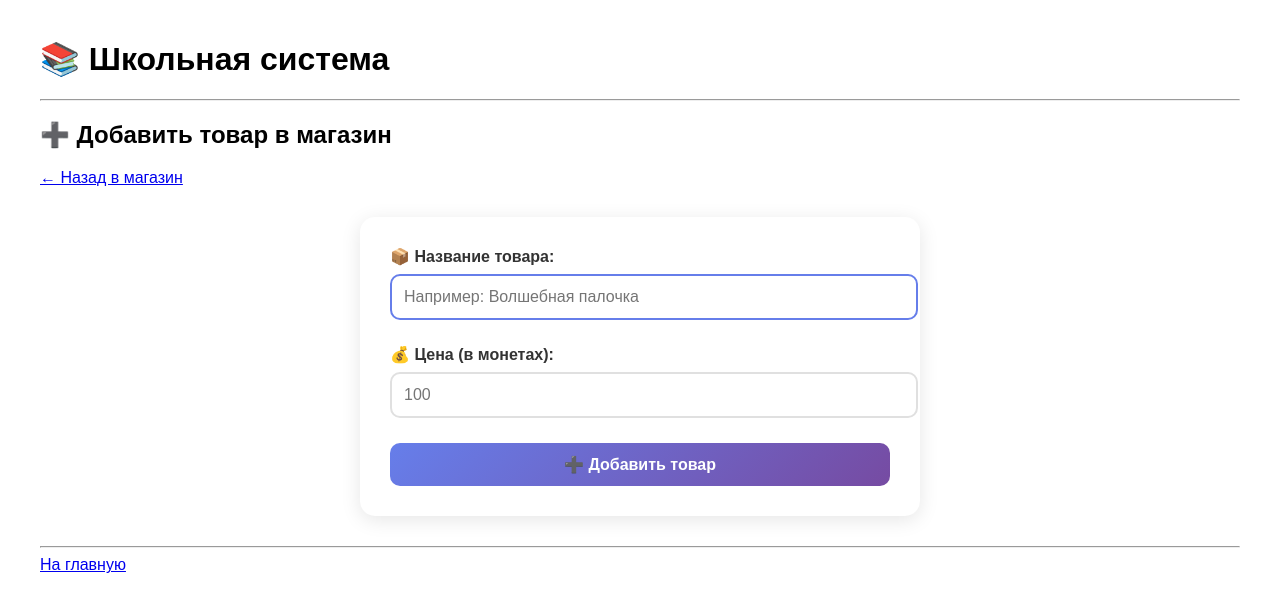
After one commit to MelkyiKapaCb/AstroSchool, a FastAPI app: template templates/shop/add.html in a window 1280 px wide. The commit adds this page. Shown: the top 612 px of the page. Run offline with FastAPI, Linux system fonts and the light colour scheme; the template is opened without the code that fills it, so the values that code supplies are empty.

Commit message:
modified files

```diff
--- a/database/db.py
+++ b/database/db.py
@@ -1,15 +1,18 @@
 import sqlite3
 
-DB_PATH = 'database.db'
+DB_PATH = "database.db"
+
 
 def get_connection():
     conn = sqlite3.connect(DB_PATH)
     conn.row_factory = sqlite3.Row
     return conn
 
+
 def init_db():
     conn = get_connection()
-    conn.executescript('''
+    conn.executescript(
+        """
         CREATE TABLE IF NOT EXISTS students (
             id INTEGER PRIMARY KEY AUTOINCREMENT,
             name TEXT NOT NULL,
@@ -32,107 +35,137 @@ def init_db():
         );
         CREATE TABLE IF NOT EXISTS items (
             id INTEGER PRIMARY KEY AUTOINCREMENT,
-            name TEXT NOT NULL
+            name TEXT NOT NULL,
+            price INTEGER DEFAULT 0
         );
-    ''')
+        """
+    )
+    cols = [row[1] for row in conn.execute("PRAGMA table_info(items)").fetchall()]
+    if "price" not in cols:
+        conn.execute("ALTER TABLE items ADD COLUMN price INTEGER DEFAULT 0")
     conn.commit()
     conn.close()
 
+
 def create_student(name, class_name):
     conn = get_connection()
-    conn.execute('INSERT INTO students (name, class) VALUES (?, ?)', (name, class_name))
-    conn.commit()
-    conn.close()
-
-def add_student(name: str, class_name: str, coins: int = 0, data: str = ""):
-    """Добавляет студента со всеми полями."""
-    conn = get_connection()
     conn.execute(
-        'INSERT INTO students (name, coins, class, data) VALUES (?, ?, ?, ?)',
-        (name, coins, class_name, data)
+        "INSERT INTO students (name, class) VALUES (?, ?)", (name, class_name)
     )
     conn.commit()
     conn.close()
 
+
+def add_student(name: str, class_name: str, coins: int = 0, data: str = ""):
+    conn = get_connection()
+    conn.execute(
+        "INSERT INTO students (name, coins, class, data) VALUES (?, ?, ?, ?)",
+        (name, coins, class_name, data),
+    )
+    conn.commit()
+    conn.close()
+
+
 def get_all_students():
     conn = get_connection()
-    res = conn.execute('SELECT * FROM students').fetchall()
+    res = conn.execute("SELECT * FROM students").fetchall()
     conn.close()
     return res
 
+
 def add_coins(student_id, amount):
     conn = get_connection()
-    conn.execute('UPDATE students SET coins = coins + ? WHERE id = ?', (amount, student_id))
+    conn.execute(
+        "UPDATE students SET coins = coins + ? WHERE id = ?", (amount, student_id)
+    )
     conn.commit()
     conn.close()
 
+
 def delete_student(student_id):
     conn = get_connection()
-    conn.execute('DELETE FROM students WHERE id = ?', (student_id,))
+    conn.execute("DELETE FROM students WHERE id = ?", (student_id,))
     conn.commit()
     conn.close()
 
+
 def create_teacher(name_teacher, class_name):
     conn = get_connection()
-    conn.execute('INSERT INTO teachers (name, class) VALUES (?, ?)', (name_teacher, class_name))
+    conn.execute(
+        "INSERT INTO teachers (name, class) VALUES (?, ?)", (name_teacher, class_name)
+    )
     conn.commit()
     conn.close()
 
+
 def get_all_teachers():
     conn = get_connection()
-    res = conn.execute('SELECT * FROM teachers').fetchall()
+    res = conn.execute("SELECT * FROM teachers").fetchall()
     conn.close()
     return res
 
+
 def delete_coins(student_id, amount):
     conn = get_connection()
-    conn.execute('UPDATE students SET coins = coins - ? WHERE id = ?', (amount, student_id))
+    conn.execute(
+        "UPDATE students SET coins = coins - ? WHERE id = ?", (amount, student_id)
+    )
     conn.commit()
     conn.close()
 
+
 def delete_teachers(teacher_id):
     conn = get_connection()
-    conn.execute('DELETE FROM teachers WHERE id = ?', (teacher_id,))
+    conn.execute("DELETE FROM teachers WHERE id = ?", (teacher_id,))
     conn.commit()
     conn.close()
 
-def create_item(name):
+
+def create_item(name, price=0):
     conn = get_connection()
-    conn.execute('INSERT INTO items (name) VALUES (?)', (name,))
+    conn.execute("INSERT INTO items (name, price) VALUES (?, ?)", (name, price))
     conn.commit()
     conn.close()
 
+
 def get_all_item():
     conn = get_connection()
-    res = conn.execute('SELECT * FROM items').fetchall()
+    res = conn.execute("SELECT * FROM items").fetchall()
     conn.close()
     return res
 
+
 def delete_item(item_id):
     conn = get_connection()
-    conn.execute('DELETE FROM items WHERE id = ?', (item_id,))
+    conn.execute("DELETE FROM items WHERE id = ?", (item_id,))
     conn.commit()
     conn.close()
 
+
 def get_student_by_id(student_id: int):
     conn = get_connection()
-    res = conn.execute('SELECT * FROM students WHERE id = ?', (student_id,)).fetchone()
+    res = conn.execute(
+        "SELECT * FROM students WHERE id = ?", (student_id,)
+    ).fetchone()
     conn.close()
     return res
 
+
 def update_student(student_id: int, name: str, class_name: str):
     conn = get_connection()
-    conn.execute('UPDATE students SET name = ?, class = ? WHERE id = ?', (name, class_name, student_id))
+    conn.execute(
+        "UPDATE students SET name = ?, class = ? WHERE id = ?",
+        (name, class_name, student_id),
+    )
     conn.commit()
     conn.close()
 
-# database/db.py (добавить в конец)
+
 def get_transactions_by_student(student_id: int, limit: int = 50):
-    """Возвращает список последних транзакций студента."""
     conn = get_connection()
     rows = conn.execute(
-        'SELECT * FROM transactions WHERE student_id = ? ORDER BY created_at DESC LIMIT ?',
-        (student_id, limit)
+        "SELECT * FROM transactions WHERE student_id = ? ORDER BY created_at DESC LIMIT ?",
+        (student_id, limit),
     ).fetchall()
     conn.close()
     return [dict(row) for row in rows]
--- a/main.py
+++ b/main.py
@@ -1,44 +1,28 @@
-
-# from fastapi import FastAPI, Request
-# from fastapi.templating import Jinja2Templates
-# from fastapi.staticfiles import StaticFiles
-# from fastapi.responses import RedirectResponse
-# from database.db import init_db
-# from app.routes.students import router as students_router
-# from app.routes.student import router as student_router
-
-# app = FastAPI()
-# app.include_router(students_router)
-# app.include_router(student_router)
-
-# @app.on_event('startup')
-# def startup():
-#     init_db()
-
-# @app.get("/")
-# async def root():
-#     return RedirectResponse(url="/students")
-
-# templates = Jinja2Templates(directory='templates')
-# app.mount('/static', StaticFiles(directory='static'), name='static')
-
 from fastapi import FastAPI
 from fastapi.templating import Jinja2Templates
 from fastapi.staticfiles import StaticFiles
 from fastapi.responses import RedirectResponse
+
 from database.db import init_db
 from app.routes.students import router as students_router
+from app.routes.student import router as student_router
+from app.routes.shop import router as shop_router
 
 app = FastAPI()
 app.include_router(students_router)
+app.include_router(student_router)
+app.include_router(shop_router)
 
-@app.on_event('startup')
+
+@app.on_event("startup")
 def startup():
     init_db()
+
 
 @app.get("/")
 async def root():
     return RedirectResponse(url="/students")
 
-templates = Jinja2Templates(directory='templates')
-app.mount('/static', StaticFiles(directory='static'), name='static')
+
+templates = Jinja2Templates(directory="templates")
+app.mount("/static", StaticFiles(directory="static"), name="static")
--- a/templates/base.html
+++ b/templates/base.html
@@ -1,4 +1,4 @@
-<!-- <!DOCTYPE html>
+<!DOCTYPE html>
 <html lang="ru">
 <head>
     <meta charset="UTF-8">
@@ -9,6 +9,7 @@
         th, td { border: 1px solid #ddd; padding: 8px; text-align: left; }
         th { background-color: #f2f2f2; }
         a, button { margin-right: 10px; }
+        button:hover { opacity: 0.8; }
     </style>
 </head>
 <body>
@@ -18,29 +19,4 @@
     <hr>
     <a href="/students">На главную</a>
 </body>
-</html> -->
-
-<!DOCTYPE html>
-<html lang="ru">
-<head>
-    <meta charset="UTF-8">
-        <title>
-            Школьная система
-        </title>
-    <style>
-        body { font-family: Arial, sans-serif; margin: 40px; }
-        table { border-collapse: collapse; width: 100%; }
-        th, td { border: 1px solid #ddd; padding: 8px; text-align: left; }
-        th { background-color: #f2f2f2; }
-        a, button { margin-right: 10px; }
-        button:hover { opacity: 0.8; }
-    </style>
-</head>
-    <body>
-        <h1>📚 Школьная система</h1>
-            <hr>
-                {% block content %}{% endblock %}
-            <hr>
-        <a href="/students">На главную</a>
-    </body>
 </html>
--- /dev/null
+++ b/templates/shop/add.html
@@ -0,0 +1,76 @@
+{% extends 'base.html' %}
+
+{% block content %}
+<section class="page-header">
+    <h1>➕ Добавить товар в магазин</h1>
+    <a href="/shop" class="btn">← Назад в магазин</a>
+</section>
+
+<section class="add-form-container">
+    <form action="/shop/add" method="post" class="add-form">
+        <div class="form-group">
+            <label for="name">📦 Название товара:</label>
+            <input type="text" id="name" name="name" placeholder="Например: Волшебная палочка" required autofocus>
+        </div>
+
+        <div class="form-group">
+            <label for="price">💰 Цена (в монетах):</label>
+            <input type="number" id="price" name="price" placeholder="100" required min="1">
+        </div>
+
+        <button type="submit" class="btn-submit">➕ Добавить товар</button>
+    </form>
+</section>
+
+<style>
+    .add-form-container {
+        max-width: 500px;
+        margin: 30px auto;
+        background: white;
+        border-radius: 15px;
+        padding: 30px;
+        box-shadow: 0 4px 20px rgba(0,0,0,0.1);
+    }
+
+    .form-group {
+        margin-bottom: 25px;
+    }
+
+    label {
+        display: block;
+        margin-bottom: 8px;
+        font-weight: bold;
+        color: #333;
+    }
+
+    input[type="text"],
+    input[type="number"] {
+        width: 100%;
+        padding: 12px;
+        border: 2px solid #e0e0e0;
+        border-radius: 10px;
+        font-size: 16px;
+    }
+
+    input:focus {
+        outline: none;
+        border-color: #667eea;
+    }
+
+    .btn-submit {
+        width: 100%;
+        background: linear-gradient(135deg, #667eea 0%, #764ba2 100%);
+        color: white;
+        border: none;
+        padding: 12px;
+        border-radius: 10px;
+        cursor: pointer;
+        font-size: 16px;
+        font-weight: bold;
+    }
+
+    .btn-submit:hover {
+        transform: translateY(-2px);
+    }
+</style>
+{% endblock %}
--- /dev/null
+++ b/templates/shop/card.html
@@ -0,0 +1,5 @@
+{# Карточка товара в списке магазина #}
+<div class="item-card" style="border: 1px solid #ddd; padding: 12px; margin: 8px; border-radius: 8px;">
+    <strong>{{ item.name }}</strong>
+    <div>💰 {{ item['price'] or 0 }} монет</div>
+</div>
--- a/templates/student_list/student_profile.html
+++ b/templates/student_list/student_profile.html
@@ -10,7 +10,7 @@
             </div>
             <div>
                 <h1>{{ student.name }}</h1>
-                <p><strong>Класс:</strong> {{ student.class or 'не указан' }}</p>
+                <p><strong>Класс:</strong> {{ student['class'] or 'не указан' }}</p>
                 <p><strong>💰 Монет:</strong> <span style="font-size: 1.5em; color: #f59e0b;">{{ student.coins }}</span></p>
                 <a href="/shop" style="display: inline-block; background: #10b981; color: white; padding: 8px 16px; text-decoration: none; border-radius: 8px;">🛒 Магазин</a>
             </div>
--- a/templates/students/card.html
+++ b/templates/students/card.html
@@ -3,5 +3,5 @@
     <h2>{{ student['name'] }}</h2>
     <span class="coins">{{ student['coins'] }} монет</span>
     <span class="class">{{ student['class'] }}</span>
-    <a href="/students/{{ student['id'] }}">Подробнее</a>
+    <a href="/student/{{ student['id'] }}">Подробнее</a>
 </div>
```
Also changed, not shown: app/routes/shop.py (added, +31 -0 lines), app/routes/student.py (+7 -7 lines), app/routes/students.py (+36 -61 lines), database/main_adding_students_at_bd.py (+9 -6 lines), database/seed_products.py (added, +34 -0 lines), database/seed_students.py (added, +35 -0 lines), database/test_db.py (+4 -23 lines), templates/shop/list.html (added, +23 -0 lines), templates/students/add.html (+0 -18 lines), templates/students/edit.html (+1 -14 lines), templates/students/list.html (+7 -30 lines).
